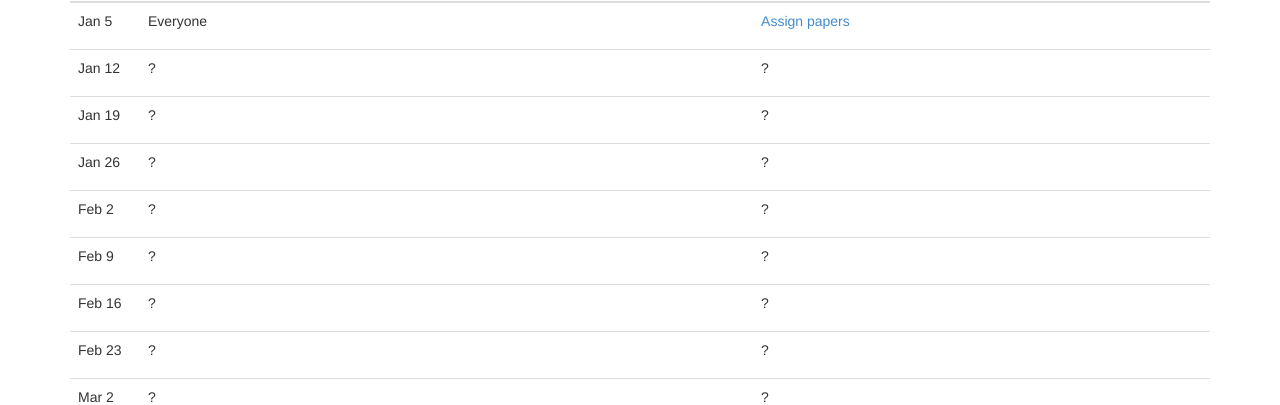
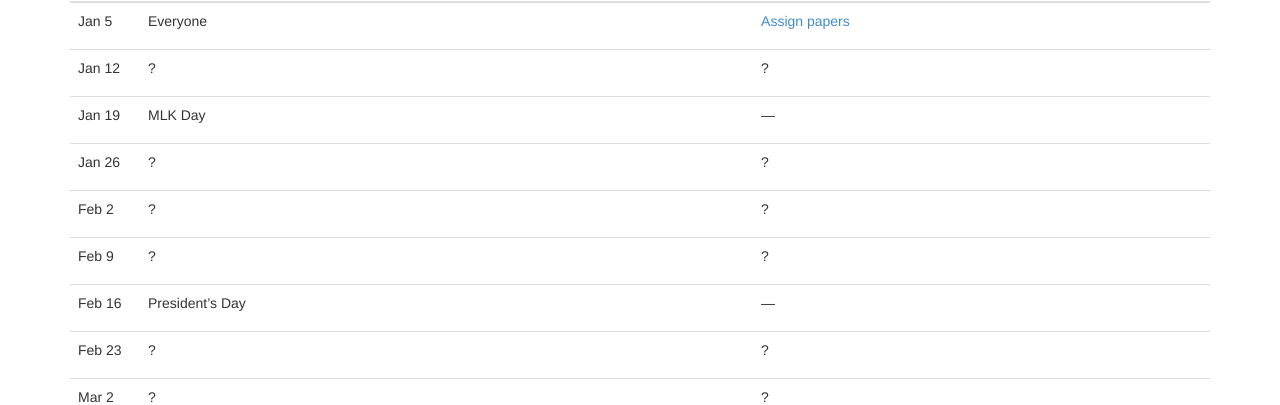
Before and after one commit to uwsampa/cse590g, a Jekyll site: the page built from 15wi/index.md, in a window 1280 px wide. Shown: the part 191-596 px from the top of the page. Built offline with Jekyll 4.4.1, drawn with Linux system fonts in a browser that asks for light colours; nearby versions of some CDN libraries; Markdown is read by kramdown in place of the engine named in the settings.

Commit message:
remove holidays from the calendar
giant hack: a date is a holiday if its title is a hyphen or an em-dash

```diff
--- a/15wi/_data/schedule.yml
+++ b/15wi/_data/schedule.yml
@@ -8,8 +8,8 @@
   paper: "?"
 
 - date: 19 January 2015
-  who: "?"
-  paper: "?"
+  who: "MLK Day"
+  paper: "—"
 
 - date: 26 January 2015
   who: "?"
@@ -24,8 +24,8 @@
   paper: "?"
 
 - date: 16 February 2015
-  who: "?"
-  paper: "?"
+  who: "President's Day"
+  paper: "—"
 
 - date: 23 February 2015
   who: "?"
```
Also changed, not shown: 1 other file.
